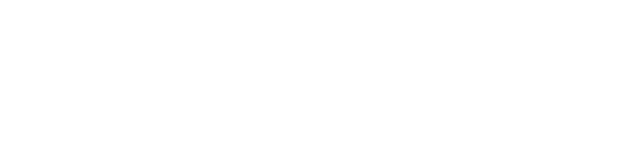
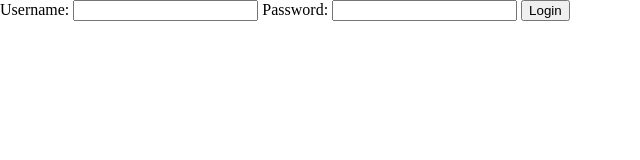
Before and after one commit to karyssa-dandrea/group-project-1, a website: page index.html in a window 1280 px wide. Shown: the whole page, without its empty margins (0-640 px from the left). Drawn offline with Linux system fonts and the light colour scheme.

Commit message:
login html done

```diff
--- a/index.html
+++ b/index.html
@@ -13,8 +13,20 @@
     <link rel="stylesheet" href="./styles/home.css">
     <title>Document</title>
 </head>
-
 <body>
+    <main>
+        <form id="login-form">
+            <label>
+                Username:
+                <input id="name-input">
+            </label>
+            <label>
+                Password:
+                <input id="password-input">
+            </label>
+            <button id="submit">Login</button>
+        </form>
+    </main>
 
 
     <script type="module" src="./app.js"></script>
```
